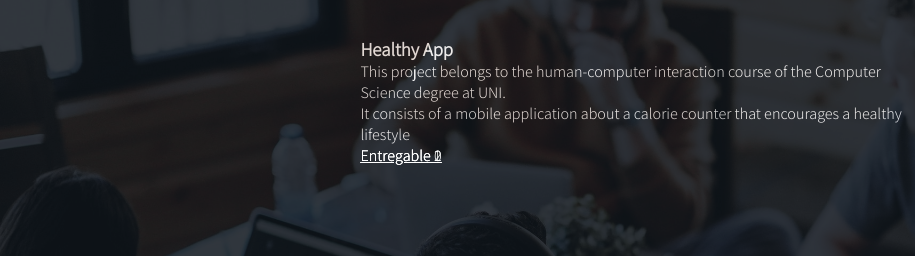
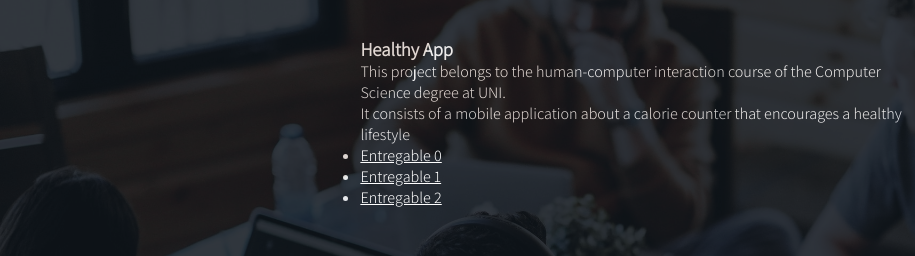
Before and after one commit to lfloresh/My_website, a plain HTML site: page projects.html in a window 1280 px wide. Shown: the part 95-351 px from the top of the page, 0-915 px from the left. Drawn offline with Linux system fonts and the light colour scheme.

Commit message:
P1,2 fix1

```diff
--- a/projects.html
+++ b/projects.html
@@ -41,9 +41,11 @@
                         <h3>Healthy App</h3>
                         <p>This project belongs to the human-computer interaction course of the Computer Science degree at UNI.</p>
                         <p>It consists of a mobile application about a calorie counter that encourages a healthy lifestyle</p>
-                        <a href="https://github.com/lfloresh/My_website/blob/master/reports/Entregable%200%20IHC.pdf" target="_blank">Entregable 0</a>
-                        <a href="https://github.com/lfloresh/My_website/blob/master/reports/Entregable%20P01%20IHC.pdf" target="_blank">Entregable 1</a>
-                        <a href="" target="_blank">Entregable 2</a>
+                        <ul>
+                            <li><a href="https://github.com/lfloresh/My_website/blob/master/reports/Entregable%200%20IHC.pdf" target="_blank">Entregable 0</a></li>
+                            <li><a href="https://github.com/lfloresh/My_website/blob/master/reports/Entregable%20P01%20IHC.pdf" target="_blank">Entregable 1</a></li>
+                            <li><a href="" target="_blank">Entregable 2</a></li>
+                        </ul>
                     </div>
                     <div class="img-project">
                         <img src="img/apple.png"/>
```
